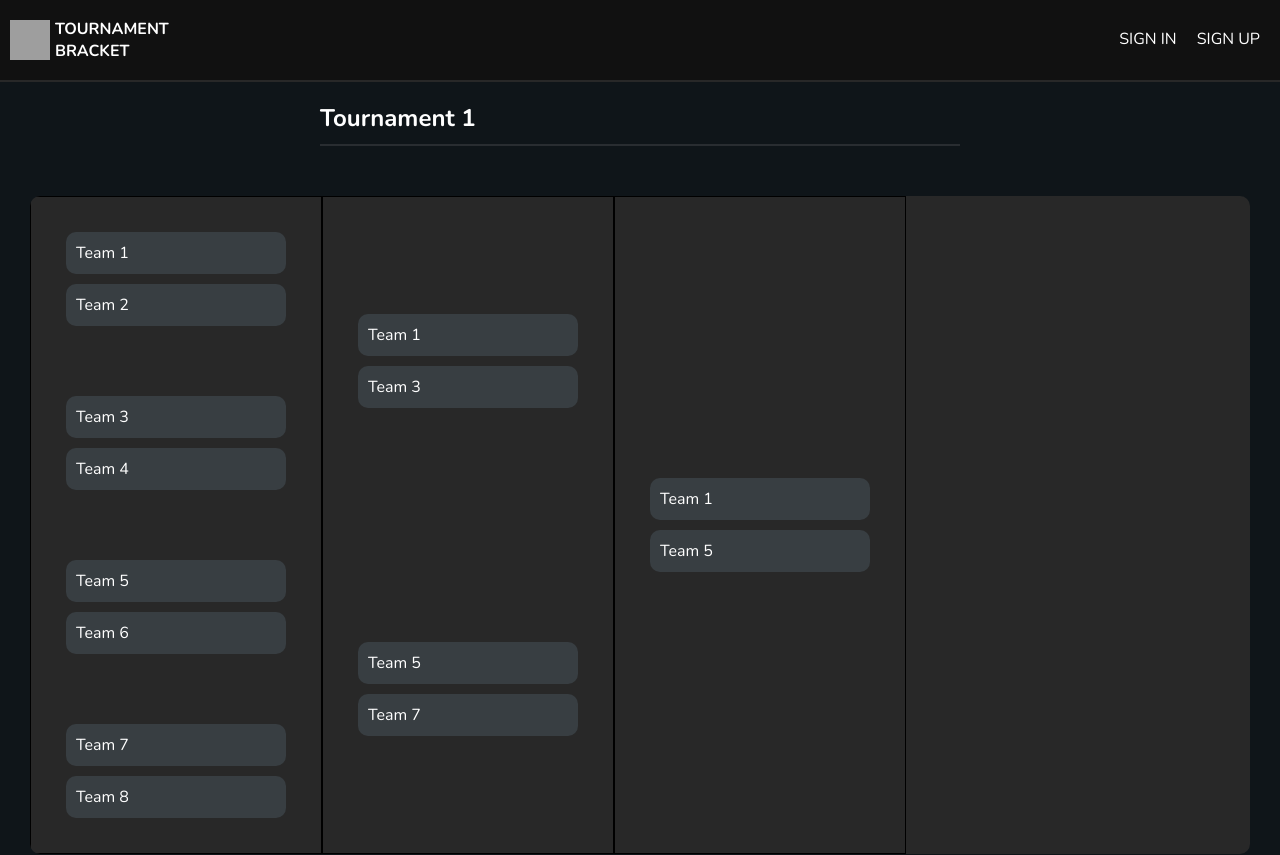
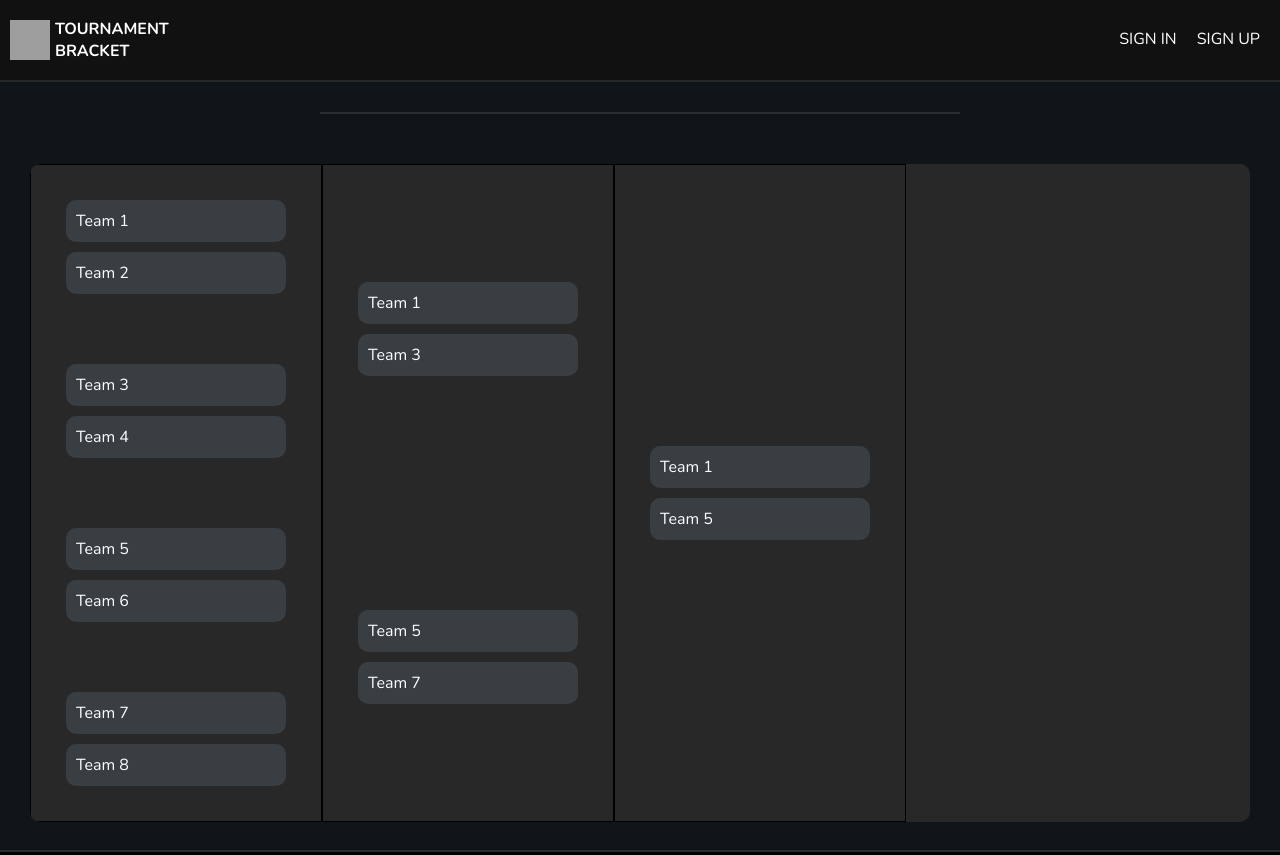
Before and after one commit to jcgcristel/tournament-bracket, a React (Create React App) app in the folder client/: page /tournament/1 in a window 1280 px wide. Shown: the top 855 px of the page. Built offline with nearby package versions, Linux system fonts and the light colour scheme; no server answers; grey boxes are pictures that could not be loaded.

Commit message:
title displays but death to delete

```diff
--- a/client/src/pages/HostedTournaments.js
+++ b/client/src/pages/HostedTournaments.js
@@ -2,40 +2,40 @@ import React from 'react';
 import { Link } from 'react-router-dom';
 import { useQuery } from '@apollo/client';
 import { BsTrashFill } from "react-icons/bs";
-import { QUERY_ME, QUERY_TOURNAMENTS } from '../utils/queries'
-import { useMutation } from '@apollo/client';
-import { DELETE_TOURNAMENT } from '../utils/mutations';
+import { QUERY_TOURNAMENTS } from '../utils/queries'
+// import { useMutation } from '@apollo/client';
+// import { DELETE_TOURNAMENT } from '../utils/mutations';
 
 const HostedTournaments = () => {
     const { loading, data } = useQuery(QUERY_TOURNAMENTS);
     const tournaments = data?.tournaments || []
 
-    const [deleteTournament] = useMutation(DELETE_TOURNAMENT,
-        {
-            update(cache, { data: { deleteTournament } }) {
-                    const { me } = cache.readQuery({ query: QUERY_ME });
-                    cache.updateQuery({
-                        query: QUERY_ME,
-                        data: { me: { ...me, tournaments: [...me.tournaments, deleteTournament] } },
-                    });
+    // const [deleteTournament] = useMutation(DELETE_TOURNAMENT,
+    //     {
+    //         update(cache, { data: { deleteTournament } }) {
+    //                 const { me } = cache.readQuery({ query: QUERY_ME });
+    //                 cache.updateQuery({
+    //                     query: QUERY_ME,
+    //                     data: { me: { ...me, tournaments: [...me.tournaments, deleteTournament] } },
+    //                 });
 
-                const { tournaments } = cache.readQuery({ query: QUERY_TOURNAMENTS });
-                cache.updateQuery({
-                    query: QUERY_TOURNAMENTS,
-                    data: { tournaments: [deleteTournament, ...tournaments] },
-                });
+    //             const { tournaments } = cache.readQuery({ query: QUERY_TOURNAMENTS });
+    //             cache.updateQuery({
+    //                 query: QUERY_TOURNAMENTS,
+    //                 data: { tournaments: [deleteTournament, ...tournaments] },
+    //             });
 
-            }
-        });
+    //         }
+    //     });
     //
     // in delete async func
-    const handleDelete  = async (thing) => {
-        await deleteTournament({
-            variables: {
-                _id: thing
-            }
-        });
-    }
+    // const handleDelete  = async (thing) => {
+    //     await deleteTournament({
+    //         variables: {
+    //             _id: thing
+    //         }
+    //     });
+    // }
 
     if (!tournaments.length) {
         return (
@@ -71,7 +71,7 @@ const HostedTournaments = () => {
                                 <h3>{tournament.tournament_name}</h3>
                                 <p className=''>Tournament ID: {tournament._id}</p>
                             </Link>
-                            <div onClick={handleDelete (tournament._id)}className="center-vertical center-horizontal tournament-del">
+                            <div className="center-vertical center-horizontal tournament-del">
                                 <BsTrashFill />
                             </div>
                             {/* onClick={() => {console.log(tournament._id)}} */}
--- a/client/src/pages/Tournament.js
+++ b/client/src/pages/Tournament.js
@@ -1,8 +1,23 @@
-const Tournament = () => {
+import React from 'react';
+import { useParams } from 'react-router-dom';
+import { useQuery } from '@apollo/client';
+import { QUERY_TOURNAMENT } from '../utils/queries'
+
+const Tournament = (props) => {
+
+    const { id: _id } = useParams();
+
+    const { loading, data } = useQuery(QUERY_TOURNAMENT, {
+        variables: { id: _id },
+    });
+
+    const tournament = data?.tournament || {};
+    console.log(tournament)
+
     return (
         <main className="center-horizontal">
             <div className="container center-vertical container-header">
-                <h2>Tournament 1</h2>
+                <h2>{tournament.tournament_name}</h2>
                 <div className="line" />
             </div>
             <div className="tournament-container center-horizontal">
--- a/client/src/utils/queries.js
+++ b/client/src/utils/queries.js
@@ -13,7 +13,7 @@ export const QUERY_TOURNAMENTS = gql`
 
 export const QUERY_TOURNAMENT = gql`
   query tournament($id: ID!) {
-    tournaments(id: $id) {
+    tournament(_id: $id) {
       _id
       tournament_name
       createdAt
```
